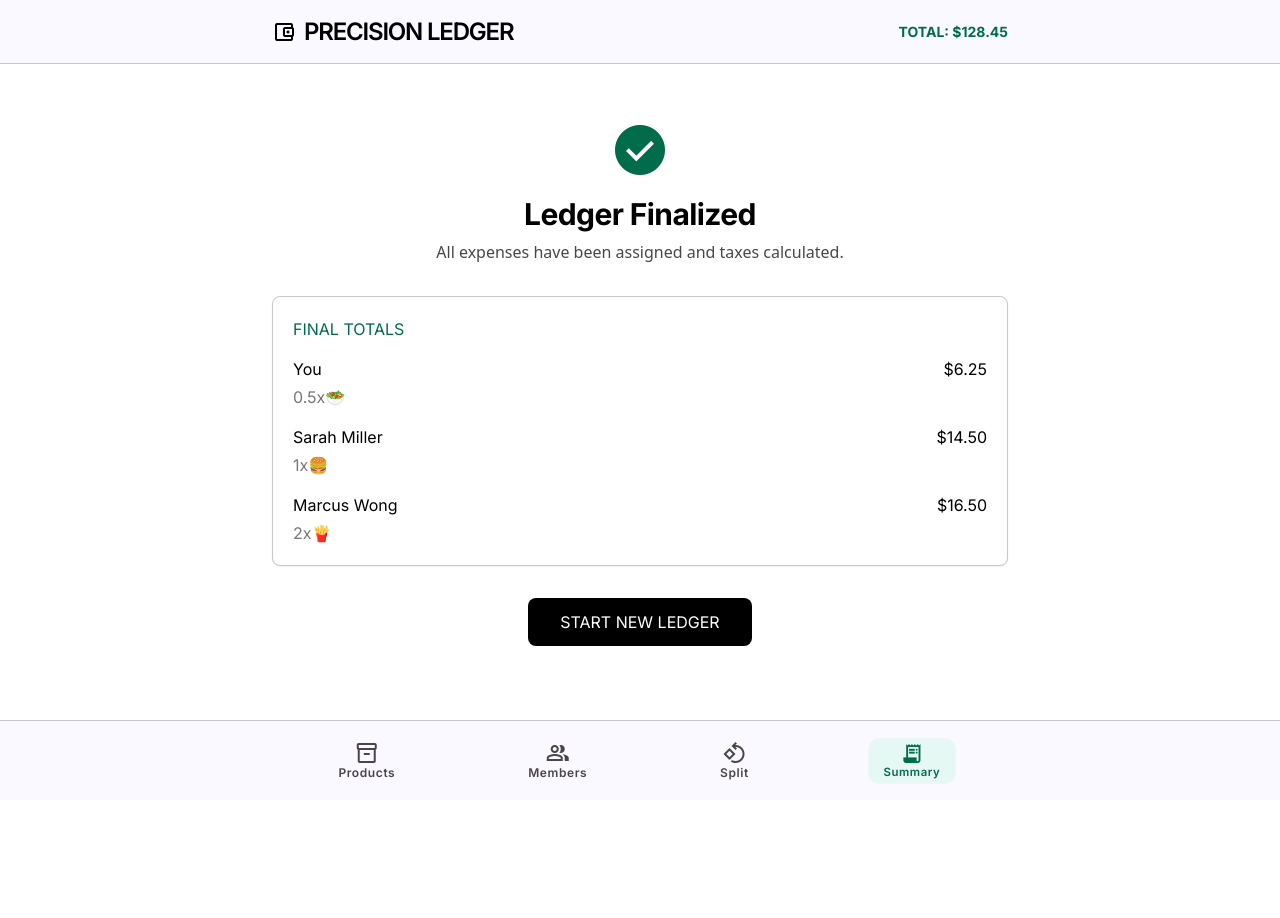
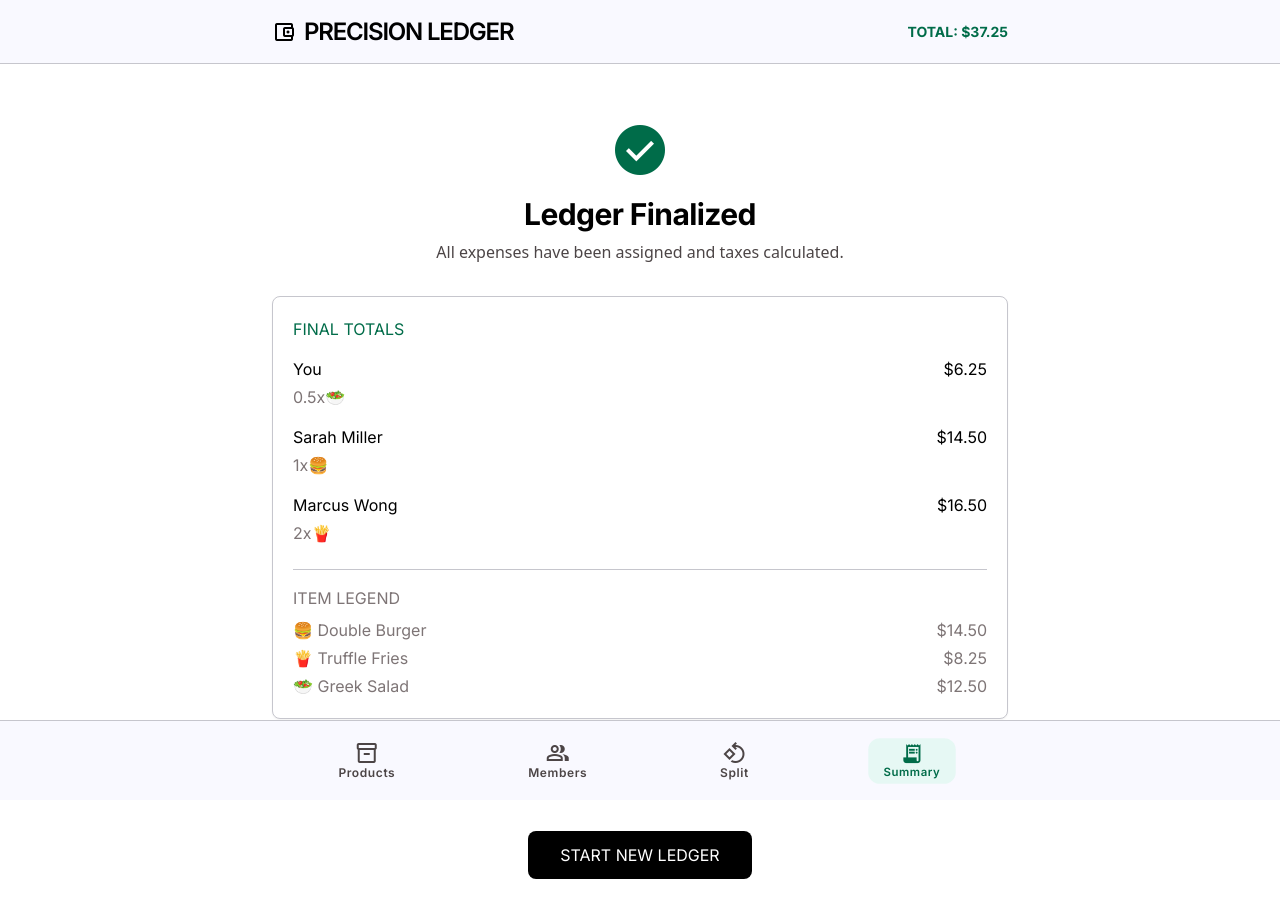
Before and after one commit to suvel/kannaku_sollu, a React (Create React App) app: page /#/summary in a window 1280 px wide. Shown: the top 918 px of the page. Before the commit the page ends 814 px from the top, so only its background shows below. Built offline with nearby package versions, Linux system fonts and the light colour scheme.

Commit message:
Enhance SummaryPage: add grand total calculation, item legend display, and WhatsApp sharing functionality

```diff
--- a/src/pages/SplitPage.js
+++ b/src/pages/SplitPage.js
@@ -217,6 +217,8 @@
                       <span className="font-label-bold text-secondary uppercase text-xs">
                         {group.member ? group.member.name : "Member Removed"}
                       </span>
+                      </div>
+                      <div>
                       {group.member && (
                         <span className="font-data-mono text-[10px] text-outline">
                           {getMemberExpression(ledgerItems, group.member.id)} · $
--- a/src/pages/SummaryPage.js
+++ b/src/pages/SummaryPage.js
@@ -1,13 +1,22 @@
+import { useState } from "react";
 import { Link } from "react-router-dom";
 import TopAppBar from "../components/TopAppBar";
 import BottomNavBar from "../components/BottomNavBar";
 import { useMembers } from "../context/MembersContext";
 import { useLedger } from "../context/LedgerContext";
-import { getMemberExpression, getMemberLedgerItems, getMemberTotal } from "../utils/ledgerSummary";
+import {
+  buildWhatsAppSummary,
+  getGrandTotal,
+  getItemLegend,
+  getMemberExpression,
+  getMemberLedgerItems,
+  getMemberTotal,
+} from "../utils/ledgerSummary";
 
 function SummaryPage() {
   const { members } = useMembers();
   const { ledgerItems } = useLedger();
+  const [copied, setCopied] = useState(false);
 
   const finalTotals = members
     .filter((member) => getMemberLedgerItems(ledgerItems, member.id).length > 0)
@@ -18,9 +27,24 @@
       amount: `$${getMemberTotal(ledgerItems, member.id).toFixed(2)}`,
     }));
 
+  const itemLegend = getItemLegend(ledgerItems);
+  const grandTotal = `$${getGrandTotal(ledgerItems).toFixed(2)}`;
+  const shareText = buildWhatsAppSummary(members, ledgerItems);
+  const whatsappHref = `https://wa.me/?text=${encodeURIComponent(shareText)}`;
+
+  const handleCopy = async () => {
+    try {
+      await navigator.clipboard.writeText(shareText);
+      setCopied(true);
+      setTimeout(() => setCopied(false), 2000);
+    } catch {
+      // clipboard unavailable/denied — no fallback UI, WhatsApp button still works independently
+    }
+  };
+
   return (
     <div className="min-h-screen pb-32 pt-20">
-      <TopAppBar total="$128.45" />
+      <TopAppBar total={grandTotal} />
       <main className="px-container-margin max-w-[768px] mx-auto py-10 text-center">
         <span
           className="material-symbols-outlined text-6xl text-secondary mb-4"
@@ -48,6 +72,47 @@
               </div>
             ))}
           </div>
+
+          {itemLegend.length > 0 && (
+            <div className="mt-6 pt-4 border-t border-outline-variant">
+              <h4 className="font-label-xs uppercase text-outline mb-2">Item Legend</h4>
+              <div className="space-y-1">
+                {itemLegend.map((item) => (
+                  <div
+                    key={item.icon + item.name}
+                    className="flex justify-between font-label-xs text-outline"
+                  >
+                    <span>
+                      {item.icon} {item.name}
+                    </span>
+                    <span>{item.price}</span>
+                  </div>
+                ))}
+              </div>
+            </div>
+          )}
+        </div>
+
+        <div className="flex gap-3 justify-center mb-8">
+          <button
+            type="button"
+            onClick={handleCopy}
+            className="bg-primary text-on-primary font-label-bold h-12 px-6 rounded-xl flex items-center gap-2 hover:bg-on-background transition-colors active:scale-95"
+          >
+            <span className="material-symbols-outlined">
+              {copied ? "check" : "content_copy"}
+            </span>
+            {copied ? "Copied!" : "Copy"}
+          </button>
+          <a
+            href={whatsappHref}
+            target="_blank"
+            rel="noopener noreferrer"
+            className="bg-primary text-on-primary font-label-bold h-12 px-6 rounded-xl flex items-center gap-2 hover:bg-on-background transition-colors active:scale-95"
+          >
+            <span className="material-symbols-outlined">share</span>
+            WhatsApp
+          </a>
         </div>
 
         <Link
--- a/src/utils/ledgerSummary.js
+++ b/src/utils/ledgerSummary.js
@@ -19,3 +19,42 @@
     0
   );
 }
+
+export function getGrandTotal(ledgerItems) {
+  return ledgerItems.reduce(
+    (sum, item) => sum + parseFloat(String(item.price).replace("$", "")),
+    0
+  );
+}
+
+export function getItemLegend(ledgerItems) {
+  const seen = new Map();
+  ledgerItems.forEach((item) => {
+    if (!seen.has(item.productId)) {
+      const unitPrice = parseFloat(String(item.price).replace("$", "")) / item.qty;
+      seen.set(item.productId, {
+        icon: item.icon,
+        name: item.name,
+        price: `$${unitPrice.toFixed(2)}`,
+      });
+    }
+  });
+  return Array.from(seen.values());
+}
+
+export function buildWhatsAppSummary(members, ledgerItems) {
+  const lines = members
+    .filter((member) => getMemberLedgerItems(ledgerItems, member.id).length > 0)
+    .map(
+      (member) =>
+        `👤 ${member.name}: ${getMemberExpression(ledgerItems, member.id)} = $${getMemberTotal(ledgerItems, member.id).toFixed(2)}`
+    );
+
+  return [
+    "🧾 Split Summary",
+    "",
+    ...lines,
+    "",
+    `💰 Total: $${getGrandTotal(ledgerItems).toFixed(2)}`,
+  ].join("\n");
+}
```
